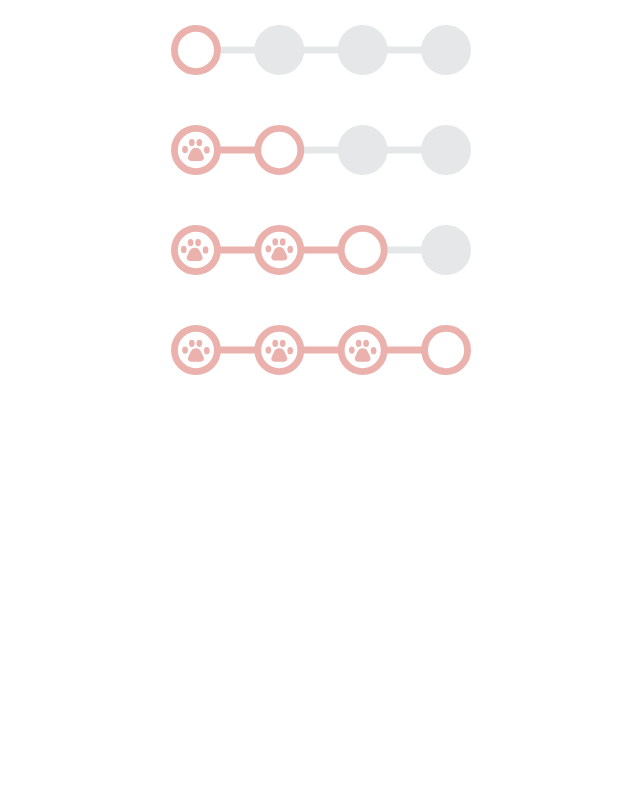
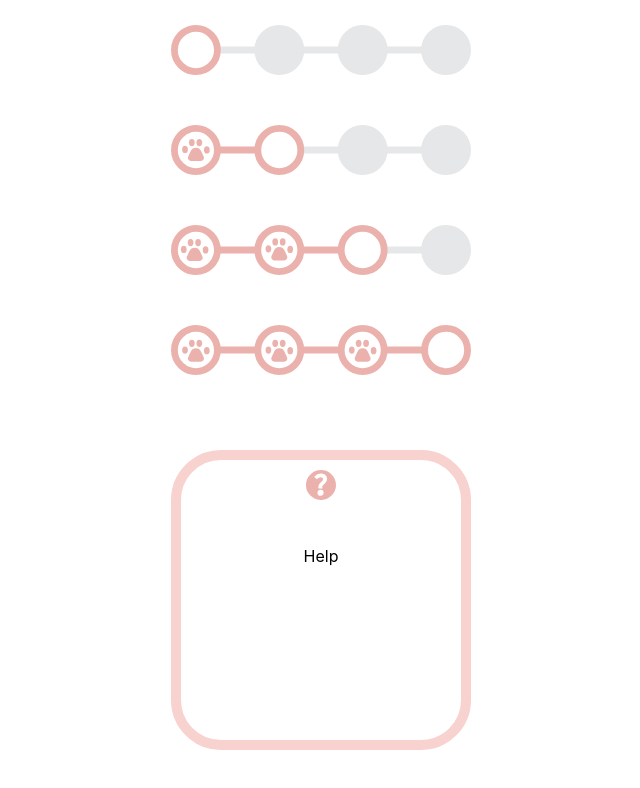
Before and after one commit to shaelorch/MDIA2109Fetch, a Next.js app: page /test in a window 1280 px wide. Shown: the top 788 px of the page, without its empty margins (319-959 px from the left). Built offline with nearby package versions, Linux system fonts and the light colour scheme.

Commit message:
finished HelpCont

```diff
--- /dev/null
+++ b/comps/Helpcard.js
@@ -0,0 +1,56 @@
+import styled from "styled-components";
+
+const HelpCont = styled.div `
+    display:flex;
+    justify-content:center;
+    padding:50px;
+`;
+
+const HelpCard = styled.div `
+    width:300px;
+    height:300px;
+    border:#F8D2CF solid 10px;
+    border-radius:50px;
+`;
+
+const QCont = styled.div `
+    display:flex;
+    justify-content:center;
+    padding:10px;
+`;
+
+const TextCont = styled.div `
+    display:flex;
+    position:relative;
+    margin:20px;
+    justify-content:center;
+`
+
+const CardText = styled.p `
+    display:flex;
+    position:absolute;
+    font-family:
+
+`
+
+
+
+export default function Help({
+    ptext="Help"
+}){
+    return (
+
+
+        <HelpCont>
+           <HelpCard>
+                        <QCont>
+                            <img height={30} src='/Helpicon.svg' />
+                        </QCont>
+                <TextCont>
+                     <CardText>{ptext}</CardText>
+                </TextCont>
+
+           </HelpCard>
+        </HelpCont>
+    )
+}
--- a/pages/test.js
+++ b/pages/test.js
@@ -1,4 +1,6 @@
 import Progress from '../comps/Progressbar';
+
+import Help from '../comps/Helpcard';
 
 
 export default function test(){
@@ -9,6 +11,7 @@ export default function test(){
         <Progress imgtype='3rdpage.svg' />
         <Progress imgtype='4thpage.svg' />
 
+        <Help />
 
     </div>
 
```
